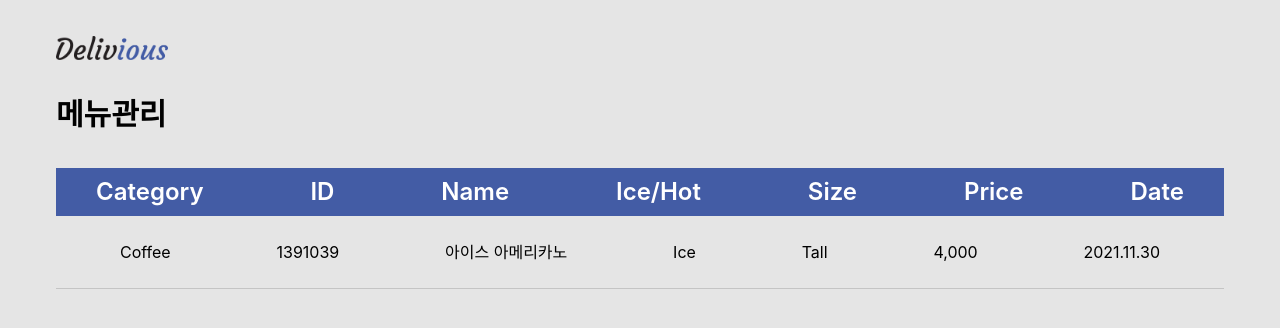
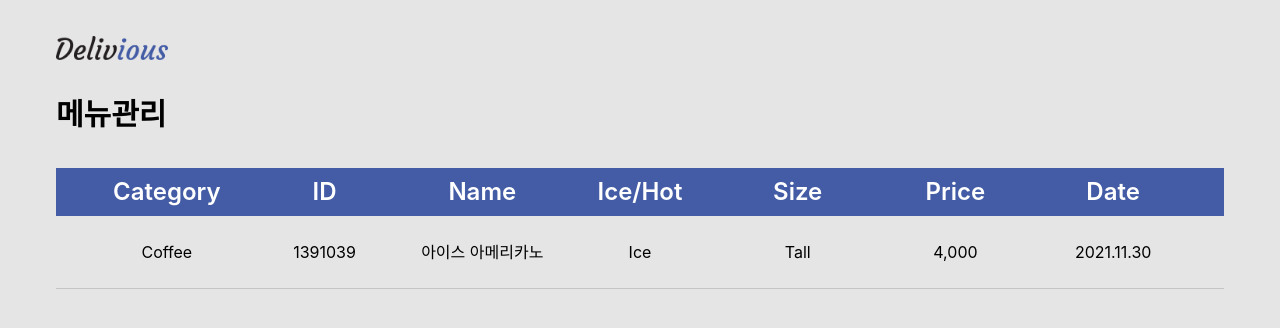
Before and after one commit to do-gather/delivious, a React (Create React App) app in the folder frontend/: page /admin/menu in a window 1280 px wide. Shown: the top 328 px of the page. Built offline with nearby package versions, Linux system fonts and the light colour scheme.

Commit message:
fix: change flex to grid

```diff
--- a/frontend/src/components/AdminMenuItem.tsx
+++ b/frontend/src/components/AdminMenuItem.tsx
@@ -13,7 +13,7 @@ interface Props {
 export default function AdminMenuItem(props: Props) {
     return (
         <>
-            <div className="flex px-16 py-6 justify-between whitespace-nowrap text-center items-center text-base">
+            <div className="grid grid-cols-7 px-10 gap-4 py-6 justify-between whitespace-nowrap text-center items-center text-base">
                 <div>{props.category}</div>
                 <div>{props.id}</div>
                 <div>{props.name}</div>
--- a/frontend/src/pages/AdminMenu.tsx
+++ b/frontend/src/pages/AdminMenu.tsx
@@ -11,7 +11,7 @@ export default function AdminMenu() {
     return (
         <div className="w-full h-screen px-14">
             <div className="font-bold text-3xl pb-9">메뉴관리</div>
-            <div className="flex px-10 justify-between font-semibold whitespace-nowrap text-white h-12 text-center items-center text-2xl" style={{ backgroundColor: "#435CA5" }}>
+            <div className="grid grid-cols-7 gap-4 px-10 justify-between font-semibold whitespace-nowrap text-white h-12 text-center items-center text-2xl" style={{ backgroundColor: "#435CA5" }}>
                 <div>Category</div>
                 <div>ID</div>
                 <div>Name</div>
```
